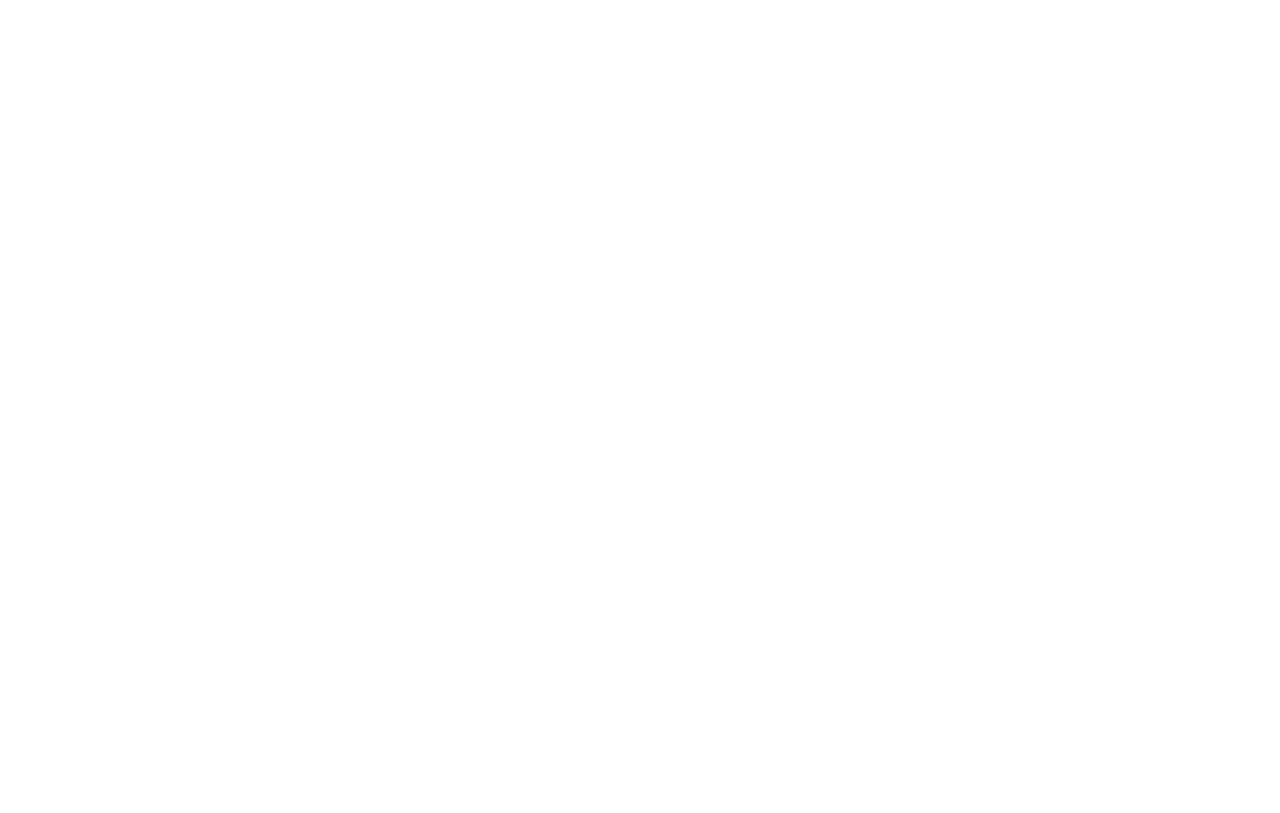
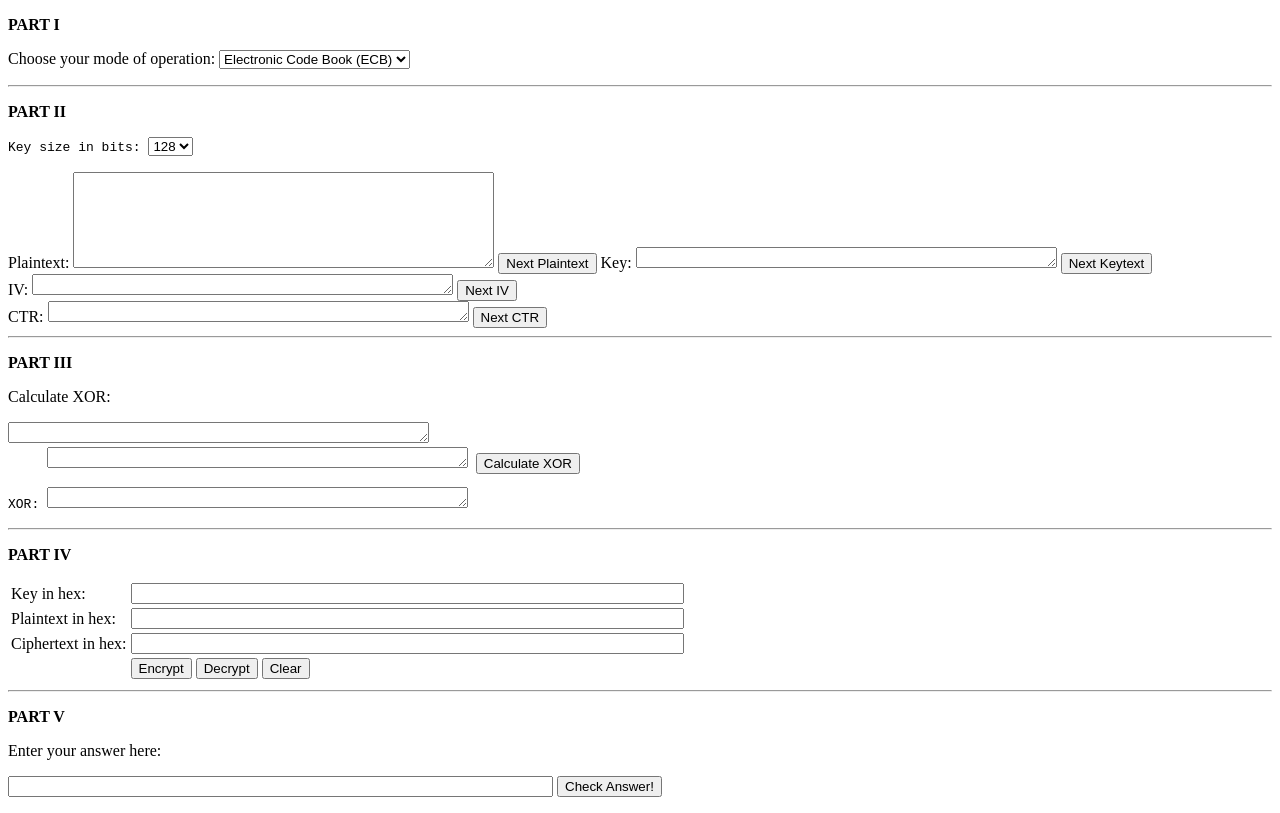
Before and after one commit to virtual-labs/exp-aes-iiith, a plain HTML site: page experiment/simulation/index.html in a window 1280 px wide. Drawn offline with Linux system fonts and the light colour scheme.

Commit message:
added simulation

```diff
--- a/experiment/simulation/index.html
+++ b/experiment/simulation/index.html
@@ -7,6 +7,83 @@
 <body>
 		<!-- Your code goes here-->
 
+<p><b>PART I</b></p>
+                            <form name="aestest">
+                                <p>Choose your mode of operation:
+                                    <select id="select_mode" name="select_mode" onchange="selectMode();" size="1">
+                                        <option selected="selected" value="ecb">Electronic Code Book (ECB)</option>
+                                        <option value="cbc">Cipher Block Chaining</option>
+                                        <option value="ofb">Output Feedback</option>
+                                        <option value="ctr">Counter mode</option>
+                                    </select>
+                                </p>
+                                <hr/>
+                                <p><b>PART II</b></p>
+                                <p></p><pre>Key size in bits: <select id="keySize" name="keySize"><option selected="selected" value="128">128</option><option value="192">192</option><option value="256">256</option></select></pre>
+                                <p></p>
+                                Plaintext:
+                                <textarea cols="50" id="plainarea" name="plainarea" readonly="readonly" rows="6"></textarea>
+                                <input name="changePlainText" onclick="nextPlainText()" type="button" value="Next Plaintext"/> Key:
+                                <textarea cols="50" id="keyarea" name="keyarea" readonly="readonly" rows="1"></textarea>
+                                <input name="changeKey" onclick="nextKey()" type="button" value="Next Keytext"/>
+                                <div id="ivtext">
+                                    IV:
+                                    <textarea cols="50" id="iv" name="iv" readonly="readonly" rows="1"></textarea>
+                                    <input name="changeIV" onclick="nextIV()" type="button" value="Next IV"/> </div>
+                                <div id="ctrtext">
+                                    CTR:
+                                    <textarea cols="50" id="ctr" name="ctr" readonly="readonly" rows="1"></textarea>
+                                    <input name="changeCTR" onclick="nextCTR()" type="button" value="Next CTR"/> </div>
+                                <div id="calculateXor">
+                                    <hr/>
+                                    <p><b>PART III</b></p>
+                                    <p>Calculate XOR:</p><pre><textarea cols="50" id="num1" name="num1" rows="1"></textarea>
+     <textarea cols="50" id="num2" name="num2" rows="1"></textarea> <input name="calculateXOR" onclick="displayXOR()" type="button" value="Calculate XOR"/>
+<p>XOR: <textarea cols="50" id="xor" name="xor" readonly="readonly" rows="1"></textarea></p></pre>
+                                    <p></p>
+                                </div>
+                                <hr/>
+                                <p><b>PART IV</b></p>
+                                <table>
+                                    <tbody>
+                                        <tr>
+                                            <td>Key in hex: </td>
+                                            <td>
+                                                <input name="key" size="66" type="text"/>
+                                            </td>
+                                        </tr>
+                                        <tr>
+                                            <td>Plaintext in hex: </td>
+                                            <td>
+                                                <input name="plaintext" size="66" type="text"/>
+                                            </td>
+                                        </tr>
+                                        <tr>
+                                            <td>Ciphertext in hex: </td>
+                                            <td>
+                                                <input name="ciphertext" size="66" type="text"/>
+                                            </td>
+                                        </tr>
+                                        <tr>
+                                            <td> </td>
+                                            <td>
+                                                <input onclick="doEncryption()" type="button" value="Encrypt"/>
+                                                <input onclick="doDecryption()" type="button" value="Decrypt"/>
+                                                <input type="reset" value="Clear"/>
+                                            </td>
+                                        </tr>
+                                    </tbody>
+                                </table>
+                            </form>
+                            <hr/>
+                            <p><b>PART V</b></p>
+                            <p>Enter your answer here:</p>
+                            <p>
+                                <input id="userans" size="65" type="text"/>
+                                <input onclick="checkAnswer();" type="button" value="Check Answer!"/>
+                            </p>
+
+
 	<!-- Add JS at the bottom of HTML file -->
         <script src="./js/main.js"></script>
 </body>
```
